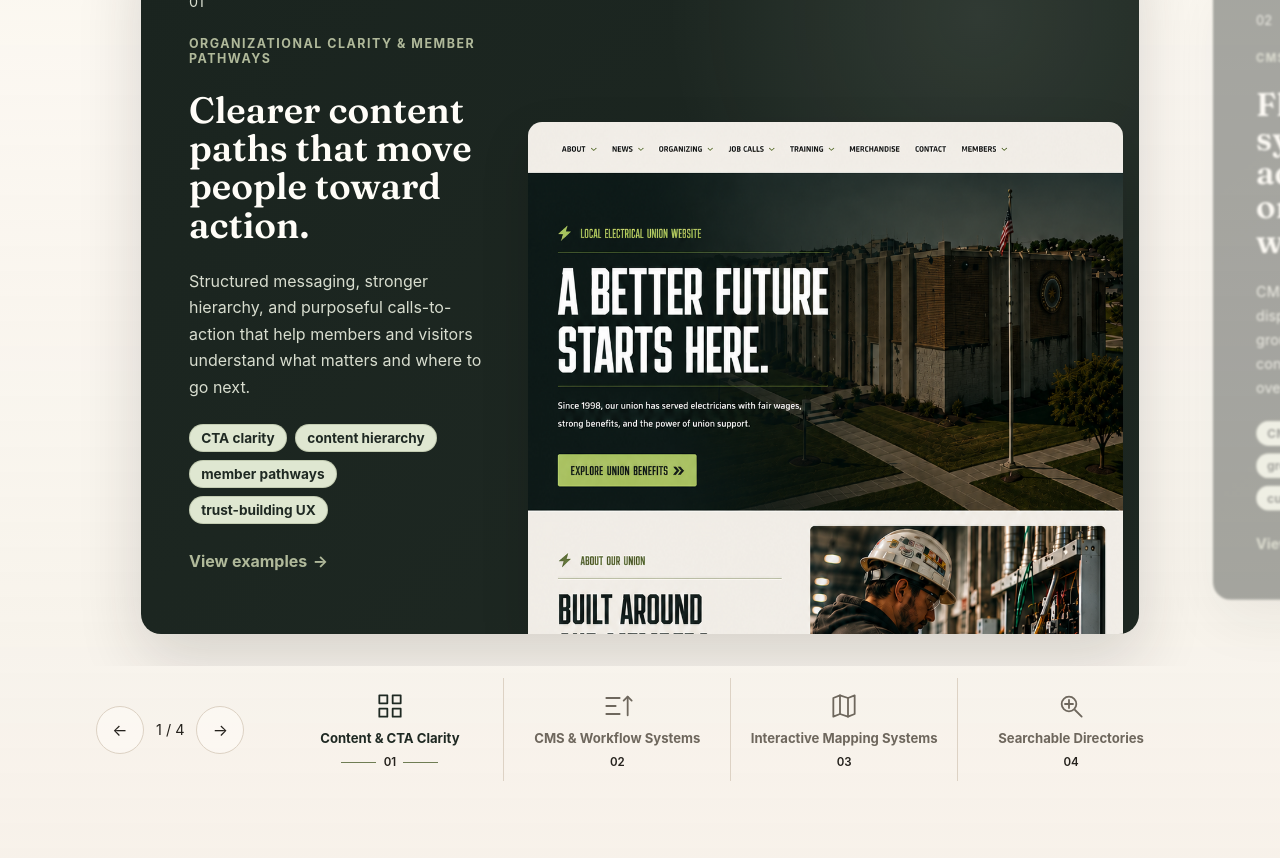
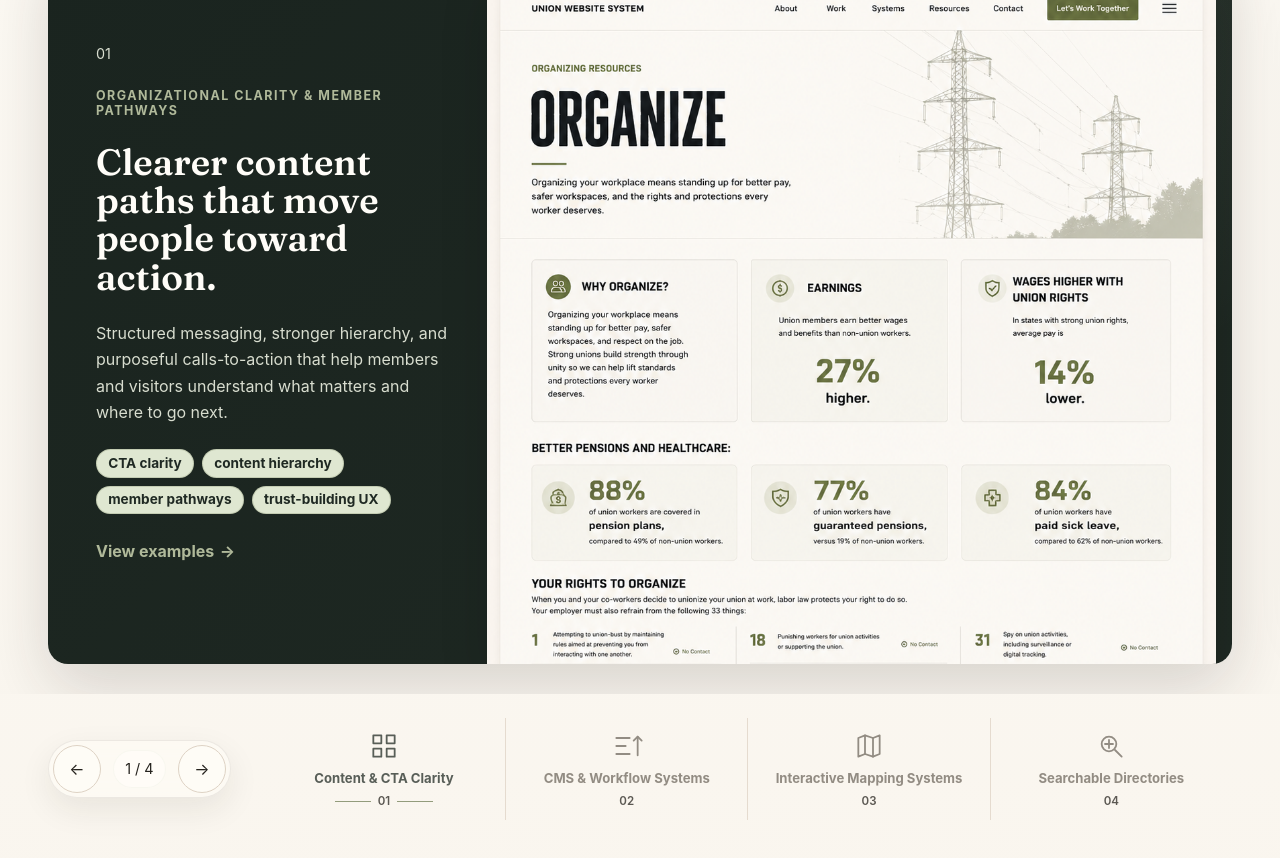
Before and after one commit to heatherwoods93/portfolio, a React (Vite) app: page / in a window 1280 px wide. Shown: the part 1220-2078 px from the top of the page. Built offline with nearby package versions, Linux system fonts and the light colour scheme.

Commit message:
Improve carousel interaction and standardize showcase mockups

```diff
--- a/src/pages/Home.jsx
+++ b/src/pages/Home.jsx
@@ -2,7 +2,7 @@ import { useEffect, useRef, useState } from 'react'
 
 import cmsWorkflowsImage from '../assets/showcase/dispatch-v2.png'
 import interactiveNavigationImage from '../assets/showcase/interactive-navigation.png'
-import memberPathwaysImage from '../assets/showcase/better-future_v3.png'
+import memberPathwaysImage from '../assets/showcase/organize.png'
 import resourceSystemsImage from '../assets/showcase/resource-systems.png'
 
 const systemSlides = [
@@ -102,8 +102,15 @@ function ShowcaseIcon({ name }) {
 function Home() {
   const [activeSlide, setActiveSlide] = useState(0)
   const [trackOffset, setTrackOffset] = useState(0)
+  const [dragOffset, setDragOffset] = useState(0)
+  const [isDragging, setIsDragging] = useState(false)
+  const dragPointerId = useRef(null)
+  const dragStartX = useRef(0)
+  const didDrag = useRef(false)
   const slideRefs = useRef([])
+  const sliderRef = useRef(null)
   const viewportRef = useRef(null)
+  const wheelIntent = useRef(0)
 
   useEffect(() => {
     const updateTrackOffset = () => {
@@ -143,16 +150,204 @@ function Home() {
     }
   }, [activeSlide])
 
+  useEffect(() => {
+    const stickyMedia = window.matchMedia('(min-width: 1041px)')
+    const motionMedia = window.matchMedia('(prefers-reduced-motion: reduce)')
+    let animationFrame
+
+    const updateActiveSlideFromScroll = () => {
+      const slider = sliderRef.current
+
+      if (!slider || !stickyMedia.matches || motionMedia.matches) {
+        return
+      }
+
+      const scrollDistance = slider.offsetHeight - window.innerHeight
+
+      if (scrollDistance <= 0) {
+        return
+      }
+
+      const sliderTop = slider.getBoundingClientRect().top
+      const progress = Math.min(Math.max(-sliderTop / scrollDistance, 0), 1)
+      const nextSlide = Math.round(progress * (systemSlides.length - 1))
+
+      setActiveSlide((current) => (current === nextSlide ? current : nextSlide))
+    }
+
+    const requestScrollUpdate = () => {
+      window.cancelAnimationFrame(animationFrame)
+      animationFrame = window.requestAnimationFrame(updateActiveSlideFromScroll)
+    }
+
+    requestScrollUpdate()
+    window.addEventListener('scroll', requestScrollUpdate, { passive: true })
+    window.addEventListener('resize', requestScrollUpdate)
+    stickyMedia.addEventListener('change', requestScrollUpdate)
+    motionMedia.addEventListener('change', requestScrollUpdate)
+
+    return () => {
+      window.cancelAnimationFrame(animationFrame)
+      window.removeEventListener('scroll', requestScrollUpdate)
+      window.removeEventListener('resize', requestScrollUpdate)
+      stickyMedia.removeEventListener('change', requestScrollUpdate)
+      motionMedia.removeEventListener('change', requestScrollUpdate)
+    }
+  }, [])
+
+  const goToSlide = (index, options = {}) => {
+    const slider = sliderRef.current
+    const { wrap = true } = options
+    const lastSlide = systemSlides.length - 1
+
+    if (!wrap && (index < 0 || index > lastSlide)) {
+      return false
+    }
+
+    const nextSlide = wrap
+      ? (index + systemSlides.length) % systemSlides.length
+      : Math.min(Math.max(index, 0), lastSlide)
+
+    setActiveSlide(nextSlide)
+
+    if (
+      !slider ||
+      !window.matchMedia('(min-width: 1041px)').matches ||
+      window.matchMedia('(prefers-reduced-motion: reduce)').matches
+    ) {
+      return
+    }
+
+    const scrollDistance = slider.offsetHeight - window.innerHeight
+
+    if (scrollDistance <= 0) {
+      return
+    }
+
+    const sliderTop = slider.getBoundingClientRect().top + window.scrollY
+    const slideProgress = nextSlide / (systemSlides.length - 1)
+
+    window.scrollTo({
+      top: sliderTop + scrollDistance * slideProgress,
+      behavior: 'smooth',
+    })
+
+    return true
+  }
+
   const showPreviousSlide = () => {
-    setActiveSlide((current) =>
-      current === 0 ? systemSlides.length - 1 : current - 1,
-    )
+    goToSlide(activeSlide - 1)
   }
 
   const showNextSlide = () => {
-    setActiveSlide((current) =>
-      current === systemSlides.length - 1 ? 0 : current + 1,
-    )
+    goToSlide(activeSlide + 1)
+  }
+
+  const handleDragStart = (event) => {
+    if (event.button !== undefined && event.button !== 0) {
+      return
+    }
+
+    dragPointerId.current = event.pointerId
+    dragStartX.current = event.clientX
+    didDrag.current = false
+    setIsDragging(true)
+    event.currentTarget.setPointerCapture(event.pointerId)
+  }
+
+  const handleDragMove = (event) => {
+    if (!isDragging || dragPointerId.current !== event.pointerId) {
+      return
+    }
+
+    const nextDragOffset = event.clientX - dragStartX.current
+
+    if (Math.abs(nextDragOffset) > 6) {
+      didDrag.current = true
+    }
+
+    setDragOffset(nextDragOffset)
+  }
+
+  const handleDragEnd = (event) => {
+    if (dragPointerId.current !== event.pointerId) {
+      return
+    }
+
+    const finalDragOffset = event.clientX - dragStartX.current
+    const dragThreshold = 72
+
+    if (event.currentTarget.hasPointerCapture(event.pointerId)) {
+      event.currentTarget.releasePointerCapture(event.pointerId)
+    }
+
+    dragPointerId.current = null
+    setIsDragging(false)
+    setDragOffset(0)
+
+    if (Math.abs(finalDragOffset) < dragThreshold) {
+      return
+    }
+
+    if (finalDragOffset < 0) {
+      showNextSlide()
+      return
+    }
+
+    showPreviousSlide()
+  }
+
+  const handleSlideClick = (event) => {
+    if (!didDrag.current) {
+      return
+    }
+
+    event.preventDefault()
+    event.stopPropagation()
+    didDrag.current = false
+  }
+
+  const handleSliderWheel = (event) => {
+    const canUseStickyWheel =
+      window.matchMedia('(min-width: 1041px)').matches &&
+      !window.matchMedia('(prefers-reduced-motion: reduce)').matches
+
+    if (!canUseStickyWheel) {
+      return
+    }
+
+    const primaryDelta =
+      Math.abs(event.deltaY) >= Math.abs(event.deltaX) ? event.deltaY : event.deltaX
+
+    if (Math.abs(primaryDelta) < 8) {
+      return
+    }
+
+    if (Math.sign(wheelIntent.current) !== Math.sign(primaryDelta)) {
+      wheelIntent.current = 0
+    }
+
+    wheelIntent.current += primaryDelta
+
+    const intentThreshold = 180
+
+    if (Math.abs(wheelIntent.current) < intentThreshold) {
+      return
+    }
+
+    const direction = wheelIntent.current > 0 ? 1 : -1
+    const canAdvance =
+      direction > 0
+        ? activeSlide < systemSlides.length - 1
+        : activeSlide > 0
+
+    if (!canAdvance) {
+      return
+    }
+
+    event.preventDefault()
+    wheelIntent.current = 0
+    goToSlide(activeSlide + direction, { wrap: false })
   }
 
   return (
@@ -220,13 +415,24 @@ function Home() {
             </p>
           </div>
 
-          <div className="systems-showcase__slider">
-            {/* ANCHOR Systems Showcase Slider */}
-            <div className="systems-showcase__viewport" ref={viewportRef}>
+          <div className="systems-showcase__slider" ref={sliderRef}>
+            {/* ANCHOR Systems Showcase Sticky Carousel */}
+            <div className="systems-showcase__sticky" onWheel={handleSliderWheel}>
+              <div
+                className={`systems-showcase__viewport ${
+                  isDragging ? 'is-dragging' : ''
+                }`}
+                ref={viewportRef}
+                onClickCapture={handleSlideClick}
+                onPointerCancel={handleDragEnd}
+                onPointerDown={handleDragStart}
+                onPointerMove={handleDragMove}
+                onPointerUp={handleDragEnd}
+              >
                 <div
                   className="systems-showcase__track"
                   style={{
-                  transform: `translateX(${trackOffset}px)`,
+                    transform: `translateX(${trackOffset + dragOffset}px)`,
                   }}
                 >
                   {systemSlides.map((slide, index) => (
@@ -272,22 +478,22 @@ function Home() {
                 </div>
               </div>
 
-            <div className="systems-showcase__nav" aria-label="Systems showcase controls">
-              <div className="systems-showcase__controls">
+              <div className="systems-showcase__nav" aria-label="Systems showcase section index">
+                <div className="systems-showcase__controls" aria-label="Systems showcase controls">
                   <button
                     aria-label="Show previous system"
-                  className="systems-showcase__arrow"
+                    className="systems-showcase__control"
                     type="button"
                     onClick={showPreviousSlide}
                   >
                     &larr;
                   </button>
-                <p className="text-small">
+                  <p className="systems-showcase__count text-small">
                     {activeSlide + 1} / {systemSlides.length}
                   </p>
                   <button
                     aria-label="Show next system"
-                  className="systems-showcase__arrow"
+                    className="systems-showcase__control"
                     type="button"
                     onClick={showNextSlide}
                   >
@@ -301,7 +507,7 @@ function Home() {
                       aria-selected={activeSlide === index}
                       className="systems-showcase__tab"
                       key={slide.category}
-                    onClick={() => setActiveSlide(index)}
+                      onClick={() => goToSlide(index)}
                       role="tab"
                       type="button"
                     >
@@ -314,6 +520,7 @@ function Home() {
               </div>
             </div>
           </div>
+        </div>
       </section>
     </main>
   )
--- a/src/styles/home.css
+++ b/src/styles/home.css
@@ -164,29 +164,51 @@
 
 /* ANCHOR Systems Showcase */
 .systems-showcase {
+  overflow-x: clip;
   background:
     linear-gradient(180deg, rgb(255 253 248 / 0.76), rgb(247 242 234 / 0.96)),
     var(--color-background);
 }
 
+.systems-showcase .section__inner {
+  width: 100%;
+}
+
 .systems-showcase__header {
   display: grid;
   gap: var(--space-sm);
+  width: min(100% - 2rem, var(--container-main));
   max-width: 58rem;
+  margin-inline: auto;
   margin-bottom: var(--space-2xl);
 }
 
 .systems-showcase__slider {
-  --showcase-slide-gap: var(--space-lg);
-  --showcase-slide-width: min(78vw, 84rem);
+  --showcase-slide-gap: var(--space-sm);
+  --showcase-slide-width: min(calc(100vw - 6rem), 78.75rem);
+  position: relative;
+  width: 100%;
+  max-width: 100vw;
+}
+
+/* ANCHOR Systems Showcase Sticky Carousel */
+.systems-showcase__sticky {
+  position: relative;
 }
 
 .systems-showcase__viewport {
-  width: min(100vw, 110rem);
-  margin-left: 50%;
+  width: 100%;
+  max-width: 100vw;
+  margin-inline: auto;
   overflow: hidden;
-  padding: var(--space-md) 0 var(--space-xl);
-  transform: translateX(-50%);
+  padding: var(--space-md) 0 1.875rem;
+  cursor: grab;
+  touch-action: pan-y;
+  user-select: none;
+}
+
+.systems-showcase__viewport.is-dragging {
+  cursor: grabbing;
 }
 
 .systems-showcase__track {
@@ -203,7 +225,7 @@
   gap: var(--space-xl);
   align-items: center;
   overflow: hidden;
-  min-height: clamp(30rem, 46vw, 39rem);
+  min-height: clamp(34rem, calc(82vh - 1.875rem), 56rem);
   border: 0;
   border-radius: var(--radius-xl);
   color: var(--color-surface);
@@ -212,7 +234,7 @@
     linear-gradient(135deg, #1a241f, var(--color-dark));
   box-shadow: 0 1.5rem 4rem rgb(37 34 29 / 0.16);
   opacity: 0.38;
-  filter: blur(1px) saturate(0.72);
+  filter: blur(3px) saturate(0.72);
   transform: scale(0.9);
   transition:
     filter var(--transition-base),
@@ -224,6 +246,10 @@
   opacity: 1;
   filter: none;
   transform: scale(1);
+}
+
+.systems-showcase__slide.is-dimmed .systems-showcase__slide-media img {
+  opacity: 0.1;
 }
 
 .systems-showcase__slide-content {
@@ -258,6 +284,9 @@
 .systems-showcase__slide-media {
   overflow: hidden;
   align-self: end;
+  justify-self: end;
+  width: min(100%, 120vh);
+  max-height: calc(90vh - 1.875rem);
   margin-top: 1.875rem;
   margin-right: 1rem;
   border: 0;
@@ -268,27 +297,42 @@
 
 .systems-showcase__slide-media img {
   width: 100%;
-  height: clamp(27rem, 40vw, 50rem);
+  height: min(calc(90vh - 1.875rem), 50rem);
   object-fit: cover;
   object-position: top center;
+  pointer-events: none;
+  transition: opacity 420ms ease;
 }
 
+/* ANCHOR Systems Showcase Controls */
 .systems-showcase__nav {
+  position: relative;
+  z-index: 3;
   display: grid;
   grid-template-columns: auto minmax(0, 1fr);
   gap: var(--space-xl);
   align-items: center;
-  width: min(100% - 2rem, 82rem);
-  margin: var(--space-sm) auto 0;
+  width: min(100% - 2rem, var(--showcase-slide-width));
+  margin: var(--space-md) auto 0;
 }
 
 .systems-showcase__controls {
+  position: relative;
+  z-index: 4;
   display: flex;
   gap: var(--space-sm);
   align-items: center;
+  width: auto;
+  margin: 0;
 }
 
-.systems-showcase__arrow {
+.systems-showcase__count {
+  min-width: 2.5rem;
+  color: var(--color-text);
+  text-align: center;
+}
+
+.systems-showcase__control {
   display: inline-grid;
   place-items: center;
   width: 3rem;
@@ -303,7 +347,7 @@
     background-color var(--transition-base);
 }
 
-.systems-showcase__arrow:hover {
+.systems-showcase__control:hover {
   border-color: var(--color-accent);
   color: var(--color-dark);
   background: var(--color-surface);
@@ -312,6 +356,7 @@
 .systems-showcase__tabs {
   display: grid;
   grid-template-columns: repeat(4, minmax(0, 1fr));
+  opacity: 0.74;
 }
 
 .systems-showcase__tab {
@@ -381,6 +426,42 @@
   background: var(--color-accent);
 }
 
+@media (min-width: 1041px) and (prefers-reduced-motion: no-preference) {
+  .systems-showcase__slider {
+    min-height: 230vh;
+  }
+
+  .systems-showcase__sticky {
+    position: sticky;
+    top: clamp(0.75rem, 2vh, 1.5rem);
+    display: grid;
+    gap: var(--space-sm);
+    align-content: start;
+    padding-block: var(--space-sm) var(--space-lg);
+  }
+
+  .systems-showcase__controls {
+    border: 1px solid rgb(37 34 29 / 0.08);
+    border-radius: 999px;
+    padding: 0.25rem;
+    background: rgb(255 253 248 / 0.52);
+    box-shadow: 0 0.75rem 2rem rgb(37 34 29 / 0.08);
+    backdrop-filter: blur(10px);
+  }
+
+  .systems-showcase__count {
+    border: 1px solid rgb(223 231 209 / 0.22);
+    border-radius: 999px;
+    padding: 0.45rem 0.7rem;
+    color: var(--color-text);
+    background: rgb(255 253 248 / 0.74);
+  }
+
+  .systems-showcase__nav {
+    margin-top: var(--space-sm);
+  }
+}
+
 /* ANCHOR Future Sections */
 
 @media (max-width: 760px) {
@@ -420,10 +501,7 @@
   }
 
   .systems-showcase__viewport {
-    width: 100%;
-    margin-left: 0;
     padding-bottom: var(--space-lg);
-    transform: none;
   }
 
   .systems-showcase__slide {
```
Also changed, not shown: src/assets/showcase/organize.png (added). Lines whose indentation alone changed are shown as unchanged.
